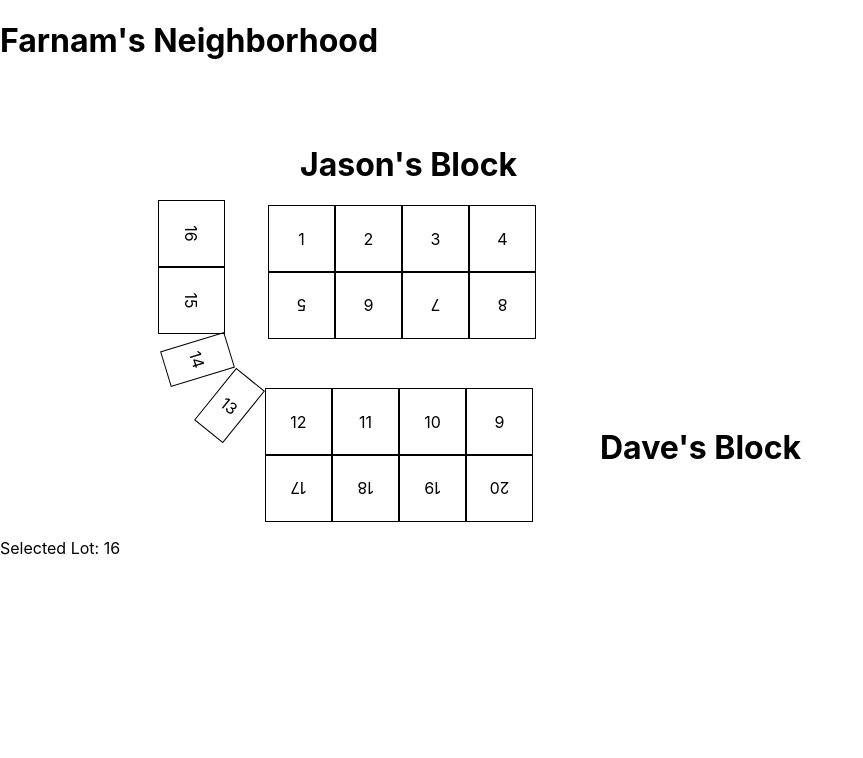
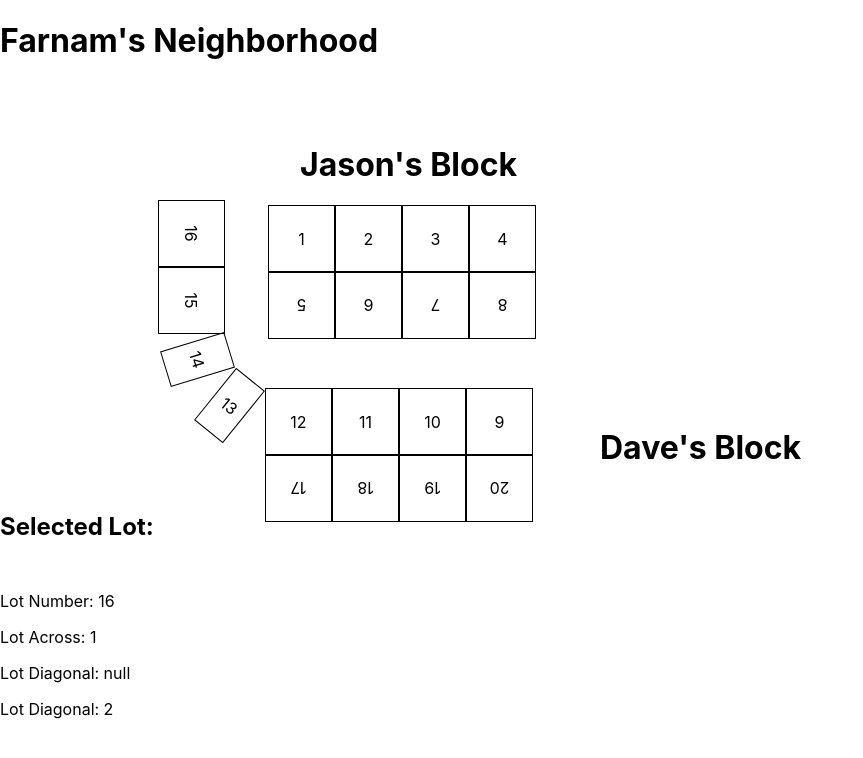
Before and after one commit to laidav/site-simulator, a React (Create React App) app: page / in a window 1280 px wide. Both pictures are taken after a click on the element "16". Shown: the top 758 px of the page, without its empty margins (0-863 px from the left). Built offline with nearby package versions, Linux system fonts and the light colour scheme.

Commit message:
display selected lot stats

```diff
--- a/src/App.js
+++ b/src/App.js
@@ -24,11 +24,14 @@ class App extends Component {
     return (
       <div className="App">
         <Block data={neighborhoodTreeSrvc.root} selectLot={selectLot} />
+        <h2>Selected Lot:</h2>
         {
           selectedLot &&
           <div className="selected-lot">
-            <p>Selected Lot: { selectedLot.value.id }</p>
-            <p></p>
+            <p>Lot Number: { selectedLot.value.id }</p>
+            <p>Lot Across: { selectedLot.across ? selectedLot.across.value.id : "null" }</p>
+            <p>Lot Diagonal: { selectedLot.across && selectedLot.across.previous ? selectedLot.across.previous.value.id : "null" }</p>
+            <p>Lot Diagonal: { selectedLot.across && selectedLot.across.next ? selectedLot.across.next.value.id : "null" }</p>
           </div>
         }
       </div>
--- a/src/Lot/Lot.css
+++ b/src/Lot/Lot.css
@@ -6,3 +6,7 @@
   align-items: center;
   justify-content: center;
 }
+
+.lot:hover {
+  cursor: pointer;
+}
```
